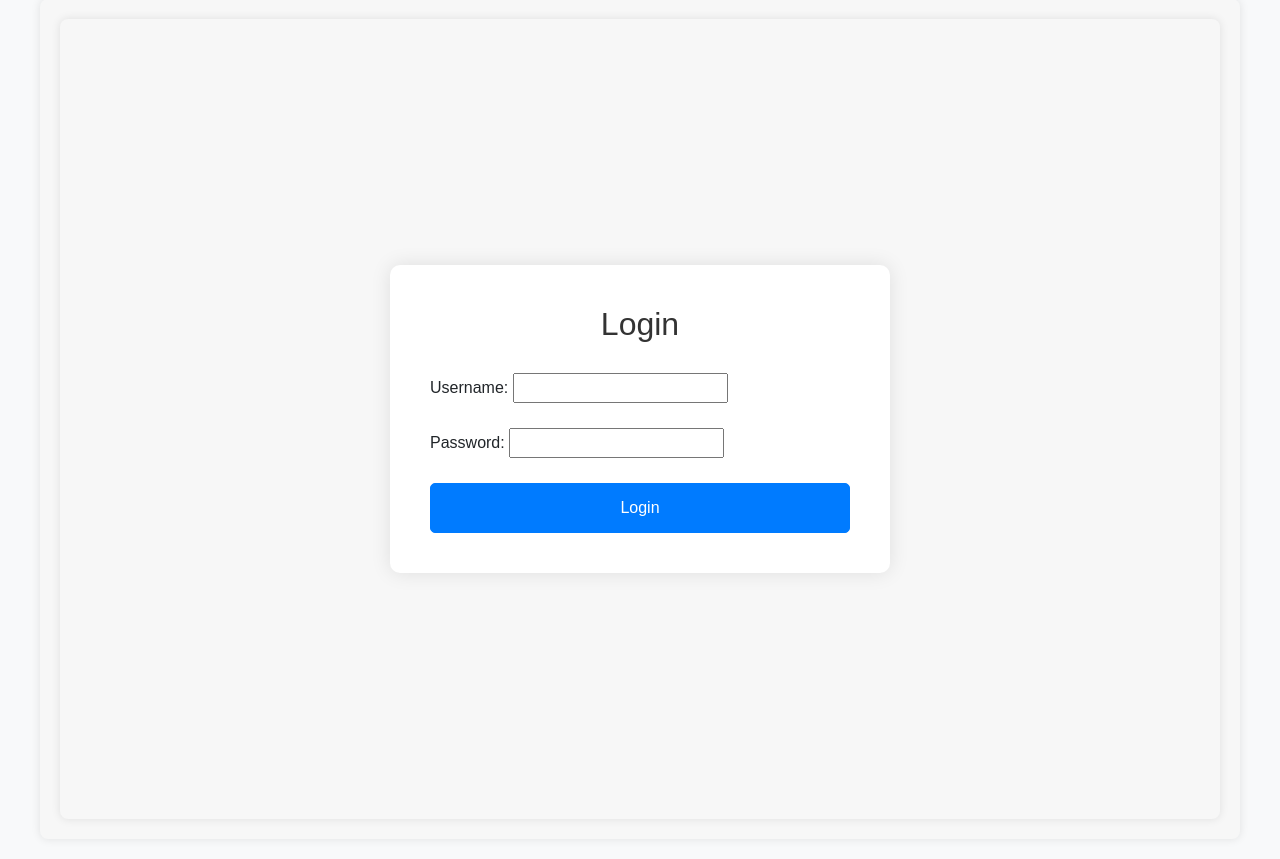
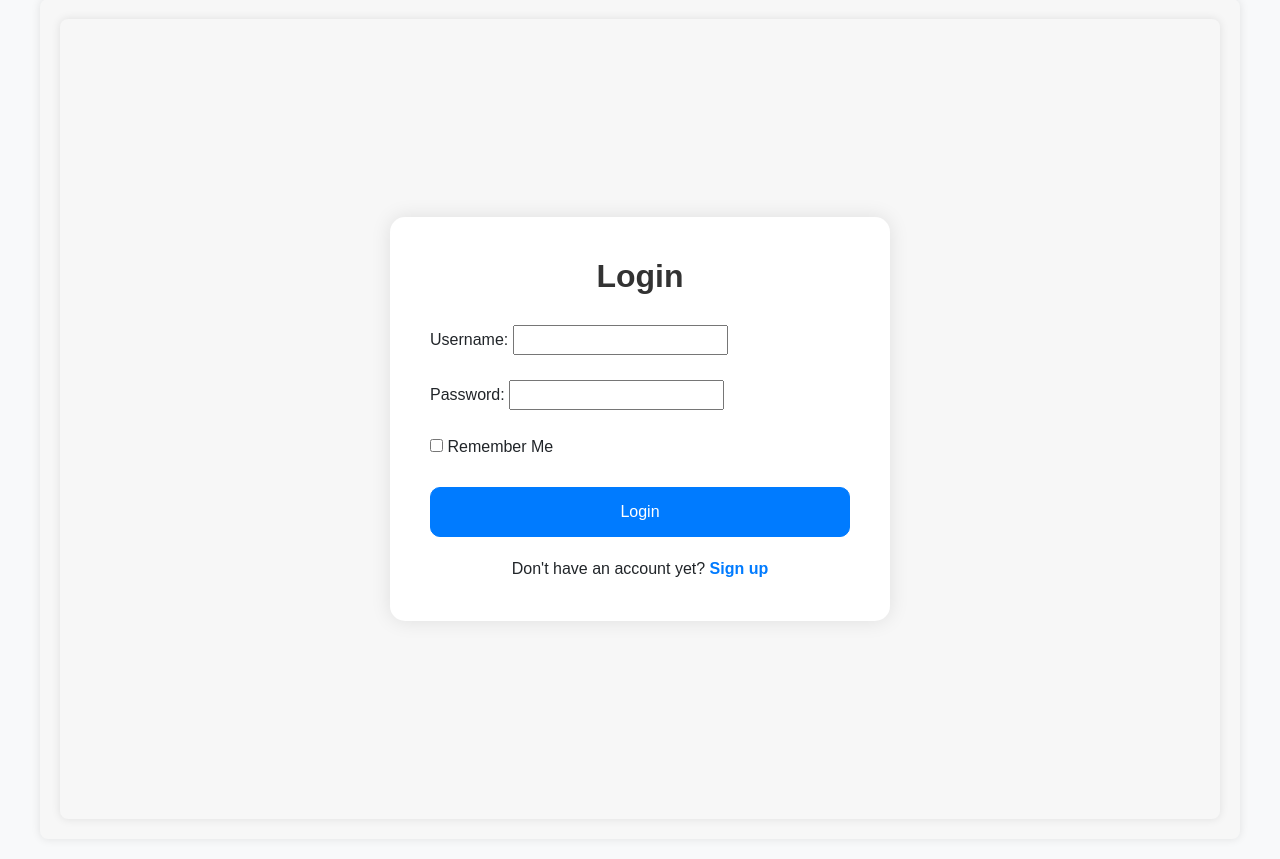
Before and after one commit to BS-PMC-2024/BS-PMC-2024-Team30, a Django app: page /users/login/ in a window 1280 px wide. Shown: the part 84-943 px from the top of the page. Run offline with Django 4.2, Linux system fonts and the light colour scheme; some libraries are stand-ins or nearby versions.

Commit message:
BSPMS2430-223 -״Redesign of the Login and Registration Page״

```diff
--- a/crud/users/templates/users/login.html
+++ b/crud/users/templates/users/login.html
@@ -1,3 +1,4 @@
+
 {% extends 'layout.html' %}
 
 {% block title %}User Login{% endblock %}
@@ -10,11 +11,14 @@
             align-items: center;
             min-height: 100vh;
             background-color: #f7f7f7;
+            background-repeat: no-repeat;
+            background-position: right;
+            background-size: contain;
         }
         .login-form {
             background: white;
             padding: 40px;
-            border-radius: 10px;
+            border-radius: 15px;
             box-shadow: 0 0 20px rgba(0, 0, 0, 0.1);
             max-width: 500px;
             width: 100%;
@@ -24,17 +28,18 @@
             text-align: center;
             font-family: 'Arial', sans-serif;
             color: #333;
+            font-weight: bold;
         }
         .form-group {
             margin-bottom: 20px;
         }
         .form-control {
-            border-radius: 5px;
+            border-radius: 10px;
         }
         .btn-primary {
             width: 100%;
             padding: 12px;
-            border-radius: 5px;
+            border-radius: 10px;
             background-color: #007bff;
             border-color: #007bff;
         }
@@ -48,6 +53,24 @@
         }
         .alert {
             margin-top: 20px;
+        }
+        .login-form a {
+            color: #007bff;
+            text-decoration: none;
+        }
+        .login-form a:hover {
+            color: #0056b3;
+        }
+        .signup-link {
+            text-align: center;
+            margin-top: 20px;
+        }
+        .signup-link a {
+            color: #007bff;
+            font-weight: bold;
+        }
+        .signup-link a:hover {
+            color: #0056b3;
         }
     </style>
     <div class="container">
@@ -66,6 +89,11 @@
                         {% endif %}
                     </div>
                 {% endfor %}
+                <div class="form-group">
+                    <label for="remember_me">
+                        <input type="checkbox" id="remember_me" name="remember_me"> Remember Me
+                    </label>
+                </div>
                 <button type="submit" class="btn btn-primary">Login</button>
             </form>
             {% if error %}
@@ -73,6 +101,9 @@
                     {{ error }}
                 </div>
             {% endif %}
+            <div class="signup-link">
+                Don't have an account yet? <a href="{% url 'register' %}">Sign up</a>
+            </div>
         </div>
     </div>
 {% endblock %}
```
Also changed, not shown: crud/users/templates/users/register.html (+31 -0 lines).
